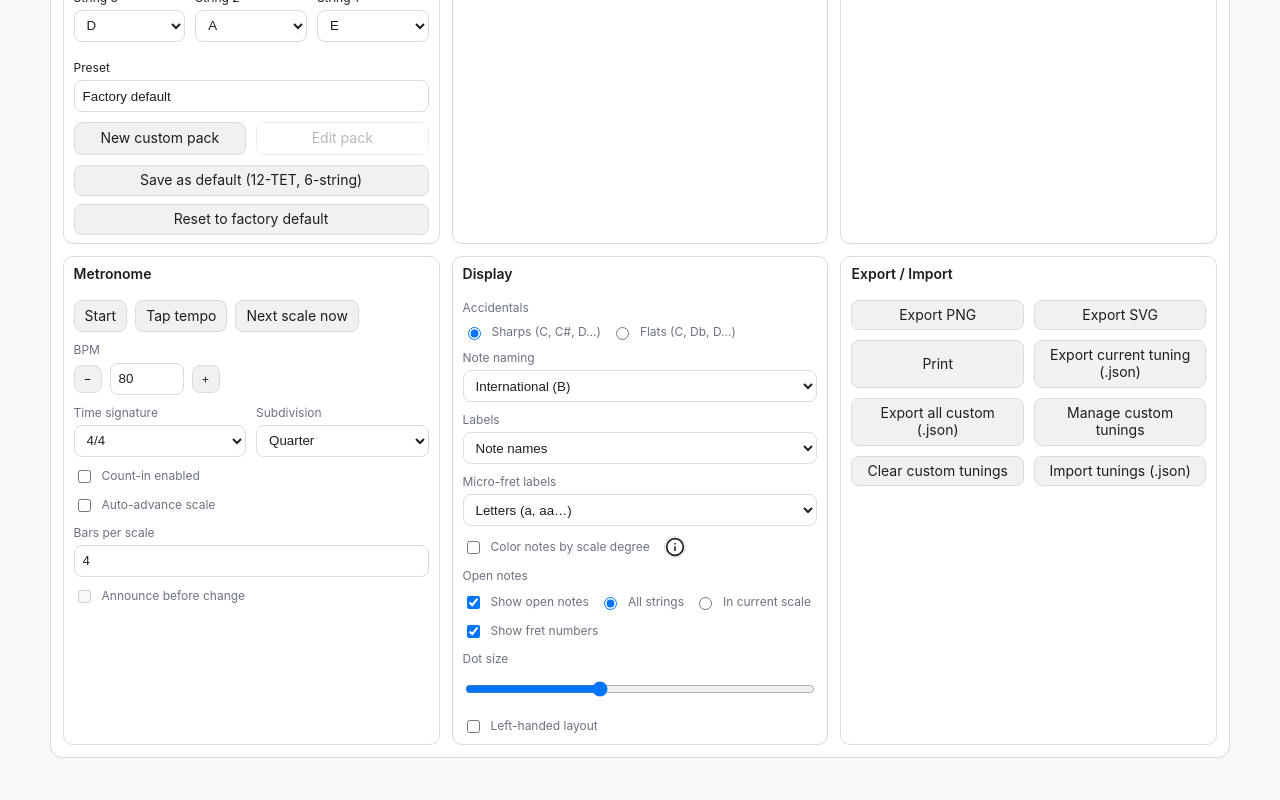
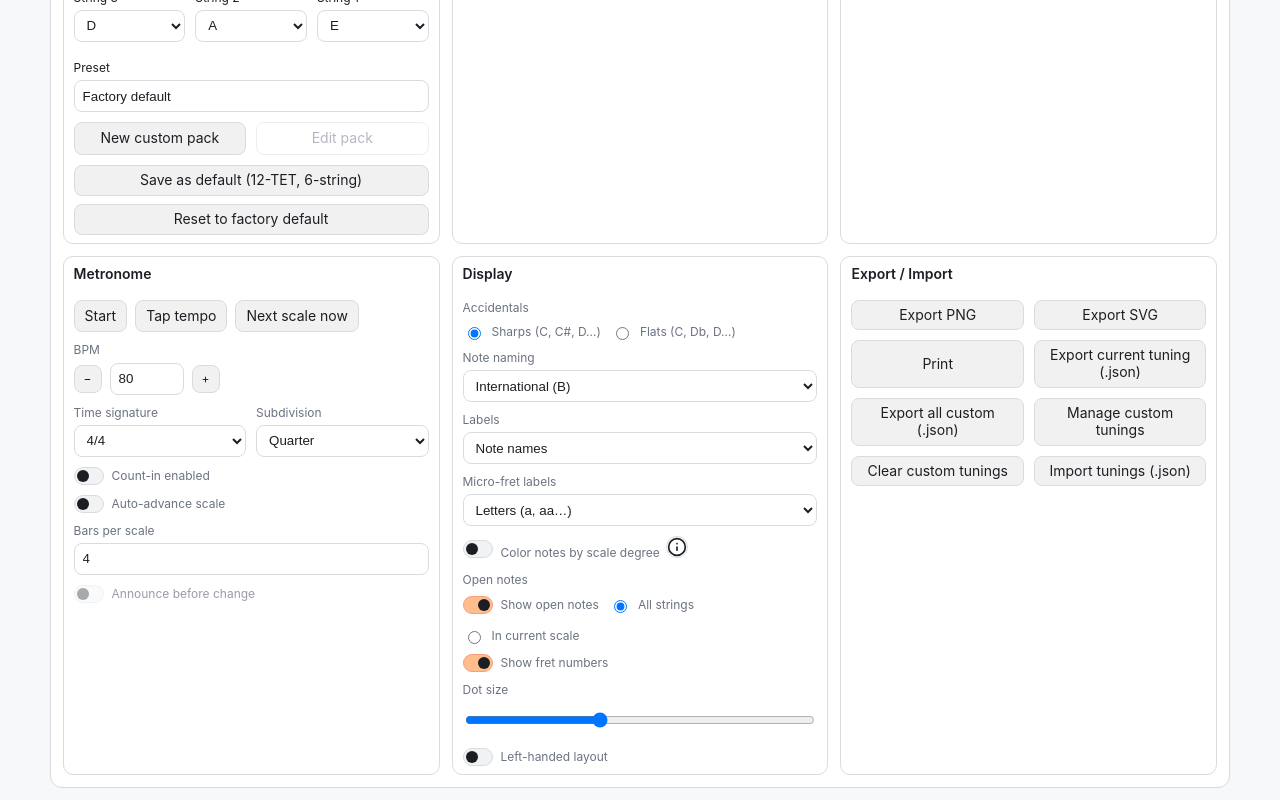
Before and after one commit to DMNerd/tuning-visualizer, a React (Vite) app: page / in a window 1280 px wide. Shown: the part 771-1571 px from the top of the page. Before the commit the page ends 1541 px from the top, so only its background shows below. Built offline with nearby package versions, Linux system fonts and the light colour scheme.

Commit message:
Replace checkboxes

```diff
--- /dev/null
+++ b/src/components/UI/ToggleSwitch.jsx
@@ -0,0 +1,31 @@
+import clsx from "clsx";
+
+function ToggleSwitch({
+  id,
+  name,
+  checked,
+  onChange,
+  disabled = false,
+  className,
+  children,
+}) {
+  return (
+    <label className={clsx("tv-check", "tv-toggle", className)} htmlFor={id}>
+      <input
+        id={id}
+        name={name}
+        className="tv-toggle__input"
+        type="checkbox"
+        checked={checked}
+        onChange={onChange}
+        disabled={disabled}
+      />
+      <span className="tv-toggle__switch" aria-hidden="true">
+        <span className="tv-toggle__thumb" />
+      </span>
+      <span className="tv-toggle__label">{children}</span>
+    </label>
+  );
+}
+
+export default ToggleSwitch;
--- a/src/components/UI/controls/ChordControls.jsx
+++ b/src/components/UI/controls/ChordControls.jsx
@@ -11,6 +11,7 @@ import { memoWithPick } from "@/utils/memo";
 import { useScaleAndChord } from "@/hooks/useScaleAndChord";
 import { ROOT_DEFAULT, CHORD_DEFAULT } from "@/lib/config/appDefaults";
 import ChordTypePicker from "@/components/UI/combobox/ChordTypePicker";
+import ToggleSwitch from "@/components/UI/ToggleSwitch";
 
 function ChordControls({
   root,
@@ -231,28 +232,24 @@ function ChordControls({
             aria-label="Chord overlay"
             aria-disabled={!showChord}
           >
-            <label className="tv-check" htmlFor="showChord">
-              <input
+            <ToggleSwitch
               id="showChord"
               name="showChord"
-                type="checkbox"
               checked={showChord}
               onChange={(e) => setShowChord(e.target.checked)}
-              />
+            >
               Show chord
-            </label>
+            </ToggleSwitch>
 
-            <label className="tv-check" htmlFor="hideNonChord">
-              <input
+            <ToggleSwitch
               id="hideNonChord"
               name="hideNonChord"
-                type="checkbox"
               checked={hideNonChord}
               onChange={(e) => setHideNonChord(e.target.checked)}
               disabled={!showChord}
-              />
+            >
               Hide non-chord tones
-            </label>
+            </ToggleSwitch>
           </div>
           {chordFit?.text ? (
             <small
--- a/src/components/UI/controls/DisplayControls.jsx
+++ b/src/components/UI/controls/DisplayControls.jsx
@@ -7,6 +7,7 @@ import { Tooltip } from "react-tooltip";
 import { FiInfo } from "react-icons/fi";
 import { memoWithShallowPick } from "@/utils/memo";
 import { DOT_SIZE_MAX, DOT_SIZE_MIN } from "@/lib/config/appDefaults";
+import ToggleSwitch from "@/components/UI/ToggleSwitch";
 
 function DegreeLegend({ k = 7 }) {
   if (!Number.isFinite(k) || k < 1) return null;
@@ -153,14 +154,12 @@ function DisplayControls({ state, actions, meta }) {
             </select>
           </div>
 
-          <label className="tv-check" htmlFor="colorByDegree">
-            <input
+          <ToggleSwitch
             id="colorByDegree"
             name="colorByDegree"
-              type="checkbox"
             checked={colorByDegree}
             onChange={(e) => setColorByDegree(e.target.checked)}
-            />{" "}
+          >
             Color notes by scale degree
             <span
               className="tv-tip"
@@ -175,7 +174,7 @@ function DisplayControls({ state, actions, meta }) {
             <Tooltip id="deg-colors-tip" clickable className="tv-tooltip">
               <DegreeLegend k={degreeCount} />
             </Tooltip>
-          </label>
+          </ToggleSwitch>
         </div>
 
         <div
@@ -191,16 +190,14 @@ function DisplayControls({ state, actions, meta }) {
               aria-label="Open note scope"
               className="tv-controls__radio-row"
             >
-              <label className="tv-check" htmlFor="showOpen">
-                <input
+              <ToggleSwitch
                 id="showOpen"
                 name="showOpen"
-                  type="checkbox"
                 checked={showOpen}
                 onChange={(e) => setShowOpen(e.target.checked)}
-                />{" "}
+              >
                 Show open notes
-              </label>
+              </ToggleSwitch>
               <label className="tv-check" htmlFor="open-all">
                 <input
                   id="open-all"
@@ -232,16 +229,14 @@ function DisplayControls({ state, actions, meta }) {
           role="region"
           aria-label="Markers and sizing"
         >
-          <label className="tv-check" htmlFor="showFretNums">
-            <input
+          <ToggleSwitch
             id="showFretNums"
             name="showFretNums"
-              type="checkbox"
             checked={showFretNums}
             onChange={(e) => setShowFretNums(e.target.checked)}
-            />{" "}
+          >
             Show fret numbers
-          </label>
+          </ToggleSwitch>
 
           <div className="tv-field">
             <span className="tv-field__label">Dot size</span>
@@ -256,16 +251,14 @@ function DisplayControls({ state, actions, meta }) {
             />
           </div>
 
-          <label className="tv-check" htmlFor="lefty">
-            <input
+          <ToggleSwitch
             id="lefty"
             name="lefty"
-              type="checkbox"
             checked={lefty}
             onChange={(e) => setLefty(e.target.checked)}
-            />{" "}
+          >
             Left-handed layout
-          </label>
+          </ToggleSwitch>
         </div>
       </div>
     </Section>
--- a/src/components/UI/controls/MetronomeControls.jsx
+++ b/src/components/UI/controls/MetronomeControls.jsx
@@ -1,6 +1,7 @@
 import clsx from "clsx";
 import Section from "@/components/UI/Section";
 import { memoWithShallowPick } from "@/utils/memo";
+import ToggleSwitch from "@/components/UI/ToggleSwitch";
 
 const TIME_SIGNATURES = ["2/4", "3/4", "4/4", "5/4", "6/8", "7/8"];
 const SUBDIVISIONS = ["Quarter", "Eighth", "Triplet", "Sixteenth"];
@@ -142,27 +143,23 @@ function MetronomeControls({ state, actions, meta }) {
           </div>
         </div>
 
-        <label className="tv-check" htmlFor="metronome-count-in">
-          <input
+        <ToggleSwitch
           id="metronome-count-in"
           name="metronome-count-in"
-            type="checkbox"
           checked={countInEnabled}
           onChange={(e) => setCountInEnabled(e.target.checked)}
-          />
+        >
           Count-in enabled
-        </label>
+        </ToggleSwitch>
 
-        <label className="tv-check" htmlFor="metronome-auto-advance">
-          <input
+        <ToggleSwitch
           id="metronome-auto-advance"
           name="metronome-auto-advance"
-            type="checkbox"
           checked={autoAdvanceEnabled}
           onChange={(e) => setAutoAdvanceEnabled(e.target.checked)}
-          />
+        >
           Auto-advance scale
-        </label>
+        </ToggleSwitch>
 
         <div className="tv-field">
           <label className="tv-field__label" htmlFor="metronome-bars-per-scale">
@@ -194,17 +191,15 @@ function MetronomeControls({ state, actions, meta }) {
           ) : null}
         </div>
 
-        <label className="tv-check" htmlFor="metronome-announce-count-in">
-          <input
+        <ToggleSwitch
           id="metronome-announce-count-in"
           name="metronome-announce-count-in"
-            type="checkbox"
           checked={announceCountInBeforeChange}
           onChange={(e) => setAnnounceCountInBeforeChange(e.target.checked)}
           disabled={!autoAdvanceEnabled}
-          />
+        >
           Announce before change
-        </label>
+        </ToggleSwitch>
       </div>
     </Section>
   );
--- a/src/styles/layout.css
+++ b/src/styles/layout.css
@@ -579,6 +579,72 @@ html.is-fs {
   display: flex;
   gap: 8px;
   align-items: center;
+}
+
+.tv-toggle {
+  min-width: 0;
+}
+
+.tv-toggle__input {
+  position: absolute;
+  inline-size: 1px;
+  block-size: 1px;
+  margin: -1px;
+  border: 0;
+  padding: 0;
+  clip: rect(0 0 0 0);
+  clip-path: inset(50%);
+  overflow: hidden;
+  white-space: nowrap;
+}
+
+.tv-toggle__switch {
+  flex: 0 0 auto;
+  width: 30px;
+  height: 18px;
+  border-radius: 999px;
+  border: 1px solid var(--line);
+  background: color-mix(in oklab, var(--line) 36%, transparent);
+  display: inline-flex;
+  align-items: center;
+  padding: 2px;
+  transition:
+    background var(--speed) var(--ease),
+    border-color var(--speed) var(--ease);
+}
+
+.tv-toggle__thumb {
+  width: 12px;
+  height: 12px;
+  border-radius: 50%;
+  background: var(--fg);
+  transition: transform var(--speed) var(--ease);
+}
+
+.tv-toggle__input:checked + .tv-toggle__switch {
+  background: color-mix(in oklab, var(--root) 45%, transparent);
+  border-color: color-mix(in oklab, var(--root) 58%, var(--line));
+}
+
+.tv-toggle__input:checked + .tv-toggle__switch .tv-toggle__thumb {
+  transform: translateX(12px);
+}
+
+.tv-toggle__input:focus-visible + .tv-toggle__switch {
+  outline: 2px solid color-mix(in oklab, var(--root) 55%, transparent);
+  outline-offset: 2px;
+}
+
+.tv-toggle__input:disabled + .tv-toggle__switch {
+  opacity: 0.55;
+}
+
+.tv-toggle:has(.tv-toggle__input:disabled) {
+  opacity: 0.7;
+}
+
+.tv-toggle__label {
+  min-width: 0;
 }
 
 .tv-controls__grid--two {
```
Lines whose indentation alone changed are shown as unchanged.
